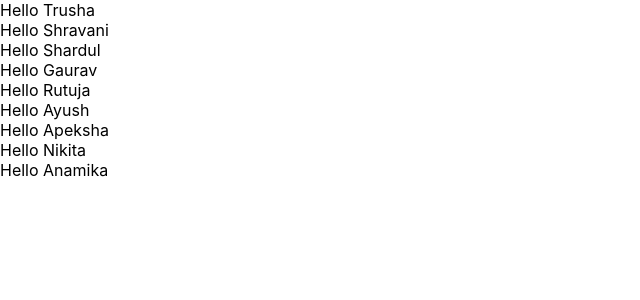
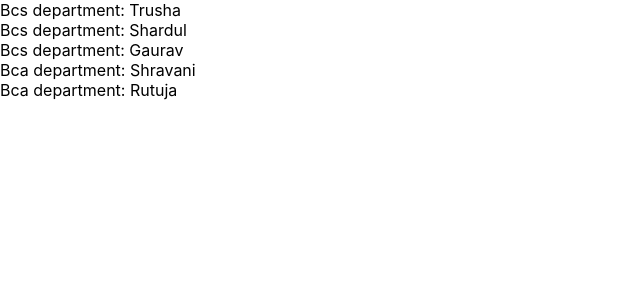
Before and after one commit to TrushaNimse/third-project, a React (Create React App) app: page / in a window 1280 px wide. Shown: the top 300 px of the page, without its empty margins (0-640 px from the left). Built offline with nearby package versions, Linux system fonts and the light colour scheme.

Commit message:
created a two component and called it in app.js

```diff
--- a/src/App.js
+++ b/src/App.js
@@ -1,14 +1,21 @@
 import logo from './logo.svg';
 import './App.css';
 import { useState } from 'react';
-import Greetings from './Greetings';
+import BcsGreeting from './BcsGreeting.js';
+import BcaGreeting from './BcaGreeting';
 
 function App() {
- const name=["Trusha","Shravani","Shardul","Gaurav","Rutuja","Ayush","Apeksha","Nikita","Anamika"]
-
- return (
-    <Greetings nameList={name}/>
+  const student = [
+    { name: "Trusha", department: "BCS" },
+    { name: "Shardul", department: "BCS" },
+    { name: "Gaurav", department: "BCS" },
+    { name: "Shravani", department: "BCA" },
+    { name: "Rutuja", department: "BCA" }
+  ]
+  return (
+    student.map((singleElement)=>{
+   return <div>{singleElement.department==="BCS"? (<BcsGreeting nameList={singleElement.name}/>):(<BcaGreeting nameList={singleElement.name}/>)} </div>
+    })
   );
 }
-
 export default App;
--- /dev/null
+++ b/src/BcaGreeting.js
@@ -0,0 +1,6 @@
+function BcaGreeting(props) {
+    return (
+     <div>Bca department: {props.nameList}</div>
+       )
+}
+export default BcaGreeting;
--- /dev/null
+++ b/src/BcsGreeting.js
@@ -0,0 +1,7 @@
+function BcsGreeting(props) {
+    return (
+     <div>Bcs department: {props.nameList}</div>
+
+    )
+}
+export default BcsGreeting;
```
